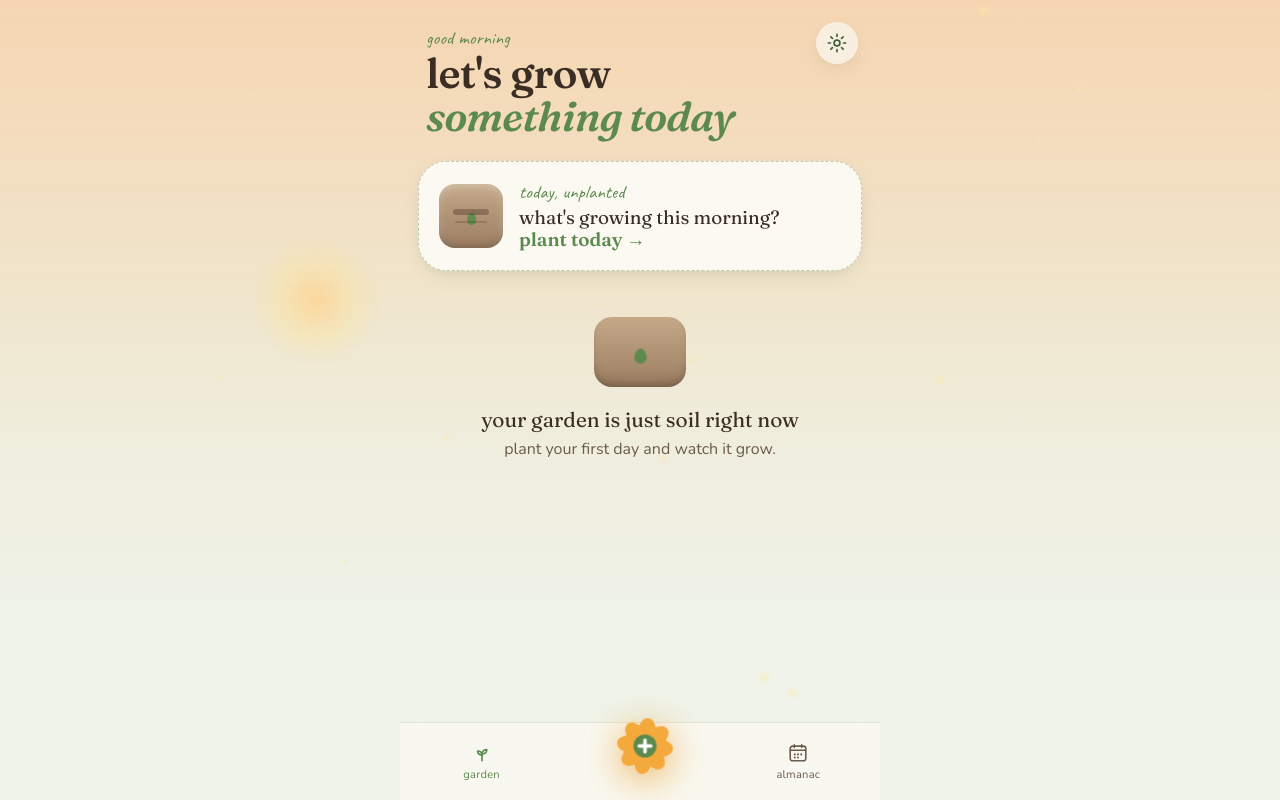
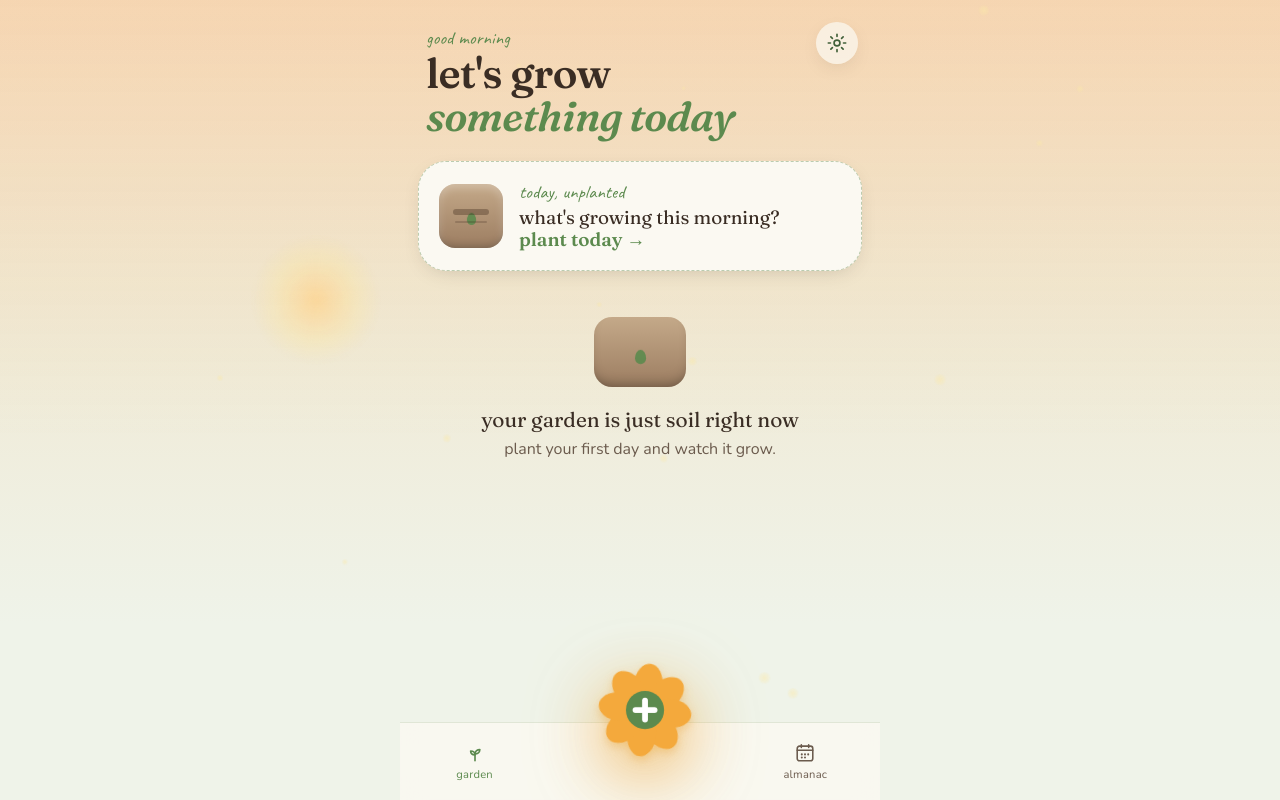
Before and after one commit to invisicat/little-garden, a React (Vite) app: page / in a window 1280 px wide. Built offline with nearby package versions, Linux system fonts and the light colour scheme.

Commit message:
Float the plant button larger and higher above the bar for depth

```diff
--- a/src/styles.css
+++ b/src/styles.css
@@ -989,22 +989,27 @@ input {
   transform: translateY(-1px) scale(1.06);
 }
 .nav__plant {
-  width: 66px;
-  height: 66px;
+  width: 108px;
+  height: 108px;
   display: grid;
   place-items: center;
   background: none;
-  transform: translateY(-16px);
+  /* lift it well clear of the bar so it floats above, only its base dipping onto the edge */
+  transform: translateY(-52px);
   transition: transform var(--tap) var(--spring);
+  z-index: 1;
 }
 .nav__plant:active {
-  transform: translateY(-16px) scale(0.88);
+  transform: translateY(-52px) scale(0.9);
 }
 .flower-btn {
-  width: 64px;
-  height: 64px;
+  width: 106px;
+  height: 106px;
   display: block;
-  filter: drop-shadow(0 8px 14px rgba(92, 138, 78, 0.5));
+  /* layered shadow: a soft ambient cast on the page + a deep contact shadow cast onto the bar below */
+  filter:
+    drop-shadow(0 4px 5px rgba(92, 138, 78, 0.26))
+    drop-shadow(0 22px 30px rgba(92, 138, 78, 0.5));
 }
 .flower-btn__petals {
   transform-box: view-box;
@@ -1032,8 +1037,16 @@ input {
   50% { transform: rotate(9deg) scale(1.05); }
 }
 @keyframes flowerGlow {
-  0%, 100% { filter: drop-shadow(0 8px 14px rgba(92, 138, 78, 0.5)); }
-  50% { filter: drop-shadow(0 8px 20px rgba(244, 169, 60, 0.85)); }
+  0%, 100% {
+    filter:
+      drop-shadow(0 4px 5px rgba(92, 138, 78, 0.26))
+      drop-shadow(0 22px 30px rgba(92, 138, 78, 0.5));
+  }
+  50% {
+    filter:
+      drop-shadow(0 4px 5px rgba(244, 169, 60, 0.4))
+      drop-shadow(0 22px 36px rgba(244, 169, 60, 0.85));
+  }
 }
 
 /* ---- month markers along the trail ---- */
```
